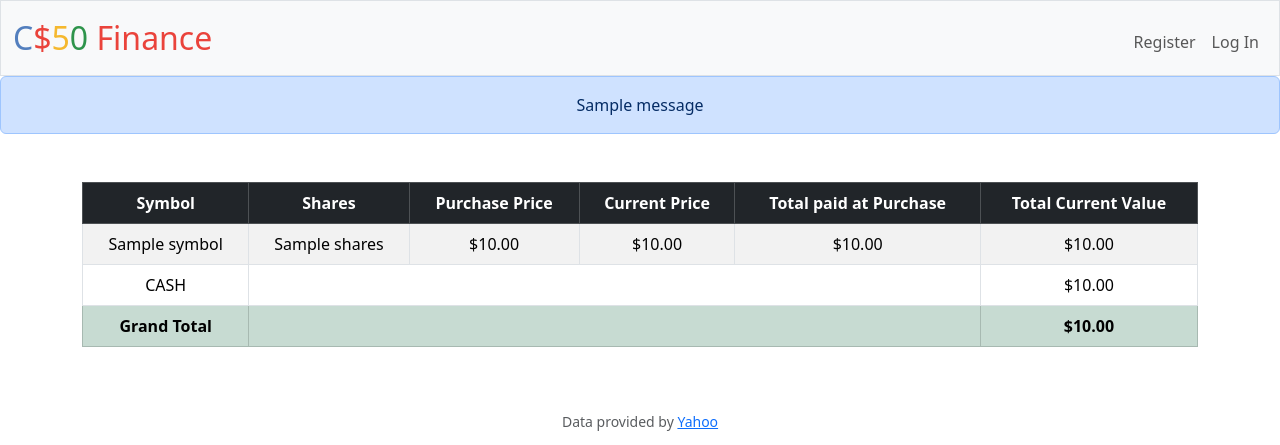
After one commit to jduffey1990/cs50-finance, a Flask app: template templates/index.html in a window 1280 px wide. The commit adds this page. Shown: the top 445 px of the page. Run offline with Flask 3, Linux system fonts and the light colour scheme; the template is opened without the code that fills it: most values are stand-ins (such as "Sample title", 1, 10 or a date in 2020); one stand-in notice (Sample message) is shown; some libraries are stand-ins or nearby versions.

Commit message:
adding files

```diff
--- /dev/null
+++ b/app.py
@@ -0,0 +1,297 @@
+import os
+
+from cs50 import SQL
+from flask import Flask, flash, redirect, render_template, request, session
+from flask_session import Session
+from werkzeug.security import check_password_hash, generate_password_hash
+
+from helpers import apology, login_required, lookup, usd
+
+# Configure application
+app = Flask(__name__)
+
+# Custom filter
+app.jinja_env.filters["usd"] = usd
+
+# Configure session to use filesystem (instead of signed cookies)
+app.config["SESSION_PERMANENT"] = False
+app.config["SESSION_TYPE"] = "filesystem"
+Session(app)
+
+# Configure CS50 Library to use SQLite database
+db = SQL("sqlite:///finance.db")
+
+
+@app.after_request
+def after_request(response):
+    """Ensure responses aren't cached"""
+    response.headers["Cache-Control"] = "no-cache, no-store, must-revalidate"
+    response.headers["Expires"] = 0
+    response.headers["Pragma"] = "no-cache"
+    return response
+
+
+@app.route("/")
+@login_required
+def index():
+    """Show portfolio of stocks"""
+    rows = db.execute("SELECT * FROM portfolio WHERE user_id = :id", id=session["user_id"])
+    user_cash_result = db.execute("SELECT cash FROM users WHERE id = :id", id=session["user_id"])
+    cash = user_cash_result[0]['cash']
+
+    # Initialize total_portfolio_value with the cash to handle cases with no stocks
+    total_portfolio_value = cash
+
+    for row in rows:
+        current_quote = lookup(row['symbol'])
+        current_price = current_quote["price"]
+
+        # Update the portfolio to reflect the current price (if needed)
+        db.execute("UPDATE portfolio SET current_price = :price WHERE user_id = :id AND symbol = :symbol",
+                   price=current_price, id=session["user_id"], symbol=row['symbol'])
+
+        row_total_value = row['shares'] * current_price  # Calculate total value of this stock
+        row_purchase_value = row['bought_price'] * row['shares']
+
+        row['purchase_total'] = row_purchase_value
+        row['current_price'] = current_price  # Format for display
+        row['total'] = row_total_value  # Format this stock's total value for display
+
+        # Add this stock's total value to the overall portfolio value
+        total_portfolio_value += row_total_value
+
+    # Ensure 'total' is formatted for display outside the loop
+    # This 'total' now represents the total value of the portfolio, including cash
+    total_formatted = total_portfolio_value
+
+    return render_template("index.html", rows=rows, cash=cash, sum=total_formatted)
+
+
+@app.route("/buy", methods=["GET", "POST"])
+@login_required
+def buy():
+    """Buy shares of stock"""
+    # render buy page
+    if request.method == "POST":
+        # find symbol in lookup
+        symbol = request.form.get("symbol").upper()
+        shares = (request.form.get("shares"))
+        data = lookup(symbol)
+
+        if not shares.isdigit():
+            return apology("Please enter a digit", 400)
+        # not in Yahoo Finance
+        if not data:
+            return apology("Invalid stock symbol", 400)
+
+        shares = int(shares)
+        price = data['price']
+
+        # forming necessary cash amount and cost
+        cost = price * shares
+        cash = db.execute("SELECT cash FROM users WHERE id = :id", id=session["user_id"])[0]['cash']
+
+        if cost > cash:
+            return apology("Insufficient funds", 400)
+
+        # update present stock or add if not a previously owned stock
+        db.execute("INSERT INTO portfolio (user_id, symbol, shares, bought_price, current_price) VALUES (:user_id, :symbol, :shares, :price, :price) ON CONFLICT(user_id, symbol) DO UPDATE SET shares = shares + :shares, current_price = :price",
+                   user_id=session["user_id"], symbol=symbol, shares=shares, price=price)
+        # user cash update
+        db.execute("UPDATE users SET cash = cash - :cost WHERE id = :id",
+                   cost=cost, id=session["user_id"])
+        # the purchase is now in the history
+        db.execute("INSERT INTO history (user_id, symbol, shares, method, price) VALUES (:user_id, :symbol, :shares, 'Buy', :price)",
+                   user_id=session["user_id"], symbol=symbol, shares=shares, price=price)
+
+        return redirect("/")
+    else:
+        return render_template("buy.html")
+
+
+@app.route("/history")
+@login_required
+def history():
+    """Show history of transactions"""
+
+    rows = db.execute("SELECT * FROM history WHERE user_id = :user_id", user_id=session["user_id"])
+
+    return render_template("history.html", rows=rows)
+
+
+@app.route("/login", methods=["GET", "POST"])
+def login():
+    """Log user in"""
+
+    # Forget any user_id
+    session.clear()
+
+    # User reached route via POST (as by submitting a form via POST)
+    if request.method == "POST":
+
+        # Ensure username was submitted
+        if not request.form.get("username"):
+            return apology("must provide username", 403)
+
+        # Ensure password was submitted
+        elif not request.form.get("password"):
+            return apology("must provide password", 403)
+
+        # Query database for username
+        rows = db.execute("SELECT * FROM users WHERE username = :username",
+                          username=request.form.get("username"))
+
+        # Ensure username exists and password is correct
+        if len(rows) != 1 or not check_password_hash(rows[0]["hash"], request.form.get("password")):
+            return apology("invalid username and/or password", 403)
+
+        # Remember which user has logged in
+        session["user_id"] = rows[0]["id"]
+
+        # Redirect user to home page
+        return redirect("/")
+
+    # User reached route via GET (as by clicking a link or via redirect)
+    else:
+        return render_template("login.html")
+
+
+@app.route("/logout")
+def logout():
+    """Log user out"""
+
+    # Forget user
+    session.clear()
+
+    # Redirect user to login
+    return redirect("/")
+
+
+@app.route("/quote", methods=["GET", "POST"])
+def quote():
+
+    # form submit as html directed
+    if request.method == "POST":
+        symbol = lookup(request.form.get("symbol").upper())
+        print(symbol)
+
+        # Yahoo finance doesn't have symbol
+        if symbol == None:
+            return apology("Yahoo Finance doesn't have that stock symbol", 400)
+
+        # quoted is the secondary html after form post, now showing the single stock quote
+        return render_template("quoted.html", symbol=symbol, price=symbol['price'])
+
+    # open page
+    else:
+        return render_template("quote.html")
+
+
+@app.route("/register", methods=["GET", "POST"])
+def register():
+    """Register user"""
+    # Forget any user_id
+    session.clear()
+
+    if request.method == "POST":
+        # Access form data
+        username = request.form.get("username")
+        password = request.form.get("password")
+        confirmation = request.form.get("confirmation")
+
+        # Query database for username
+        rows = db.execute(
+            "SELECT * FROM users WHERE username = ?", request.form.get("username")
+        )
+
+        if not username:
+            return apology("must provide username", 400)
+        elif len(rows) != 0:
+            return apology("that username is already taken", 400)
+        elif not password:
+            return apology("must provide password", 400)
+        elif not confirmation:
+            return apology("must provide confirmation", 400)
+        elif password != confirmation:
+            return apology("the password and confirmation must match", 400)
+
+        db.execute("INSERT INTO users (username, hash) VALUES(?, ?)", username, generate_password_hash(password))
+
+    return render_template("register.html")
+
+
+@app.route("/sell", methods=["GET", "POST"])
+@login_required
+def sell():
+    """Sell shares of stock"""
+
+    # if POST method proceed to sell stock
+    if request.method == "POST":
+        # start variable from form and get symbol data
+        symbol = request.form.get("symbol")
+        shares = request.form.get("shares")
+        data = lookup(symbol)
+        rows = db.execute("SELECT * FROM portfolio WHERE user_id = :id AND symbol = :symbol",
+                          id=session["user_id"], symbol=symbol)
+
+        if not shares.isdigit():
+            return apology("Please provide whole number for shares", 400)
+
+        shares = int(shares)
+
+        if shares <= 0:
+            return apology("Shares must be greater than 0")
+
+        # return apology if the symbol isn't owned or valid
+        if len(rows) != 1:
+            return apology("Provide valid stock symbol", 400)
+
+        # must provide amount of shares
+        if not shares:
+            return apology("Provide number of shares", 400)
+
+        # current shares of this stock
+        previousshares = rows[0]['shares']
+
+        # shares must be less than or equal to shares owned
+        if shares > previousshares:
+            return apology("You can't sell more than you own", 400)
+
+        # get the current price from the data
+        current_price = data['price']
+
+        # total value sold
+        value = current_price * shares
+
+        # updtate cash value
+        cash = db.execute("SELECT cash FROM users WHERE id = :id", id=session['user_id'])
+        cash = cash[0]['cash']
+        cash = cash + value
+
+        # update cash for the user
+        db.execute("UPDATE users SET cash = :cash WHERE id = :id",
+                   cash=cash, id=session["user_id"])
+
+        # update shares owned in db
+        updatedshares = previousshares - shares
+        if updatedshares > 0:
+            db.execute("UPDATE portfolio SET shares = :updatedshares WHERE user_id = :id AND symbol = :symbol",
+                       updatedshares=updatedshares, id=session["user_id"], symbol=symbol)
+        else:
+            db.execute("DELETE FROM portfolio WHERE symbol = :symbol AND user_id = :id",
+                       symbol=symbol, id=session["user_id"])
+
+        # update history table
+        db.execute("INSERT INTO history (user_id, symbol, shares, method, price) VALUES (:user_id, :symbol, :shares, 'Sell', :price)",
+                   user_id=session["user_id"], symbol=symbol, shares=shares, price=data['price'])
+
+        return redirect("/")
+    # GET page render
+    else:
+
+        # get the user's current stocks
+        portfolio = db.execute("SELECT symbol FROM portfolio WHERE user_id = :id",
+                               id=session["user_id"])
+
+        # render sell.html form, passing in current stocks
+        return render_template("sell.html", portfolio=portfolio)
--- /dev/null
+++ b/requirements.txt
@@ -0,0 +1,5 @@
+cs50
+Flask
+Flask-Session
+pytz
+requests
--- /dev/null
+++ b/templates/index.html
@@ -0,0 +1,42 @@
+{% extends "layout.html" %}
+
+{% block title %}
+    Home
+{% endblock %}
+
+{% block main %}
+<div class="table-responsive">
+    <table class="table table-striped table-hover table-bordered align-middle">
+        <thead class="table-dark">
+            <tr>
+                <th scope="col">Symbol</th>
+                <th scope="col">Shares</th>
+                <th scope="col">Purchase Price</th>
+                <th scope="col">Current Price</th>
+                <th scope="col">Total paid at Purchase</th>
+                <th scope="col">Total Current Value</th>
+            </tr>
+        </thead>
+        <tbody>
+            {% for row in rows %}
+                <tr>
+                    <td>{{ row['symbol'] }}</td>
+                    <td>{{ row['shares'] }}</td>
+                    <td>{{ row['bought_price'] | usd }}</td>
+                    <td>{{ row['current_price'] | usd }}</td>
+                    <td>{{ row['purchase_total'] | usd }}</td>
+                    <td>{{ row['total'] | usd }}</td>
+                </tr>
+            {% endfor %}
+                <tr>
+                    <td>CASH</td>
+                    <td colspan="4"></td><td>{{ cash | usd }}</td>
+                </tr>
+                <tr class="table-success">
+                    <td><strong>Grand Total</strong></td>
+                    <td colspan="4"></td><td><strong>{{ sum | usd }}</strong></td>
+                </tr>
+        </tbody>
+    </table>
+</div>
+{% endblock %}
--- /dev/null
+++ b/templates/layout.html
@@ -0,0 +1,91 @@
+<!DOCTYPE html>
+
+<html lang="en">
+
+    <head>
+
+        <meta charset="utf-8">
+        <meta name="viewport" content="initial-scale=1, width=device-width">
+
+        <!-- http://getbootstrap.com/docs/5.3/ -->
+        <link href="https://cdn.jsdelivr.net/npm/bootstrap@5.3.2/dist/css/bootstrap.min.css" rel="stylesheet" integrity="sha384-T3c6CoIi6uLrA9TneNEoa7RxnatzjcDSCmG1MXxSR1GAsXEV/Dwwykc2MPK8M2HN" crossorigin="anonymous">
+        <script src="https://cdn.jsdelivr.net/npm/bootstrap@5.3.2/dist/js/bootstrap.bundle.min.js" integrity="sha384-C6RzsynM9kWDrMNeT87bh95OGNyZPhcTNXj1NW7RuBCsyN/o0jlpcV8Qyq46cDfL" crossorigin="anonymous"></script>
+
+        <!-- https://favicon.io/emoji-favicons/money-bag/ -->
+        <link href="/static/favicon.ico" rel="icon">
+
+        <link href="/static/styles.css" rel="stylesheet">
+
+        <title>C$50 Finance: {% block title %}{% endblock %}</title>
+
+    </head>
+
+    <body>
+
+        <nav class="bg-light border navbar navbar-expand-md navbar-light">
+            <div class="container-fluid">
+                <a class="navbar-brand" href="/"><span class="blue">C</span><span class="red">$</span><span class="yellow">5</span><span class="green">0</span> <span class="red">Finance</span></a>
+                <button aria-controls="navbar" aria-expanded="false" aria-label="Toggle navigation" class="navbar-toggler" data-bs-target="#navbar" data-bs-toggle="collapse" type="button">
+                    <span class="navbar-toggler-icon"></span>
+                </button>
+                <div class="collapse navbar-collapse" id="navbar">
+                    {% if session["user_id"] %}
+                        <ul class="navbar-nav me-auto mt-2">
+                            <li class="nav-item"><a class="nav-link" href="/quote">Quote</a></li>
+                            <li class="nav-item"><a class="nav-link" href="/buy">Buy</a></li>
+                            <li class="nav-item"><a class="nav-link" href="/sell">Sell</a></li>
+                            <li class="nav-item"><a class="nav-link" href="/history">History</a></li>
+                        </ul>
+                        <ul class="navbar-nav ms-auto mt-2">
+                            <li class="nav-item"><a class="nav-link" href="/logout">Log Out</a></li>
+                        </ul>
+                    {% else %}
+                        <ul class="navbar-nav ms-auto mt-2">
+                            <li class="nav-item"><a class="nav-link" href="/register">Register</a></li>
+                            <li class="nav-item"><a class="nav-link" href="/login">Log In</a></li>
+                        </ul>
+                    {% endif %}
+                </div>
+            </div>
+        </nav>
+
+        {% if get_flashed_messages() %}
+            <header>
+                <div class="alert alert-primary mb-0 text-center" role="alert">
+                    {{ get_flashed_messages() | join(" ") }}
+                </div>
+            </header>
+        {% endif %}
+
+        <main class="container py-5 text-center">
+            {% block main %}{% endblock %}
+        </main>
+
+        <footer class="mb-5">
+
+            <p class="mb-3 small text-center text-muted">
+                Data provided by <a href="https://finance.yahoo.com/">Yahoo</a>
+            </p>
+
+            <form action="https://validator.w3.org/check" class="text-center" enctype="multipart/form-data" method="post" target="_blank">
+                <input name="doctype" type="hidden" value="HTML5">
+                <input name="fragment" type="hidden">
+                <input alt="Validate" src="/static/I_heart_validator.png" type="image"> <!-- https://validator.w3.org/ -->
+            </form>
+            <script>
+                document.addEventListener('DOMContentLoaded', function() {
+                    // Adapted from https://stackoverflow.com/a/10162353
+                    const html = '<!DOCTYPE ' +
+                    document.doctype.name +
+                    (document.doctype.publicId ? ' PUBLIC "' + document.doctype.publicId + '"' : '') +
+                    (!document.doctype.publicId && document.doctype.systemId ? ' SYSTEM' : '') +
+                    (document.doctype.systemId ? ' "' + document.doctype.systemId + '"' : '') +
+                    '>\n' + document.documentElement.outerHTML;
+                    document.querySelector('form[action="https://validator.w3.org/check"] > input[name="fragment"]').value = html;
+                });
+            </script>
+        </footer>
+
+    </body>
+
+</html>
```
Also changed, not shown: helpers.py (added, +88 -0 lines), templates/buy.html (added, +18 -0 lines), templates/history.html (added, +32 -0 lines), templates/login.html (added, +17 -0 lines), templates/quote.html (added, +14 -0 lines), templates/quoted.html (added, +24 -0 lines), templates/register.html (added, +20 -0 lines), templates/sell.html (added, +22 -0 lines), README.md (added), finance.db (added), static/styles.css (line endings or trailing spaces), templates/apology.html (line endings or trailing spaces).
